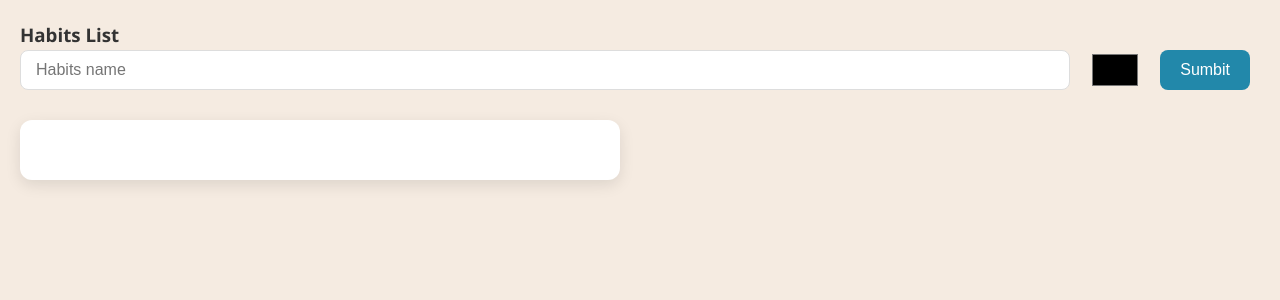
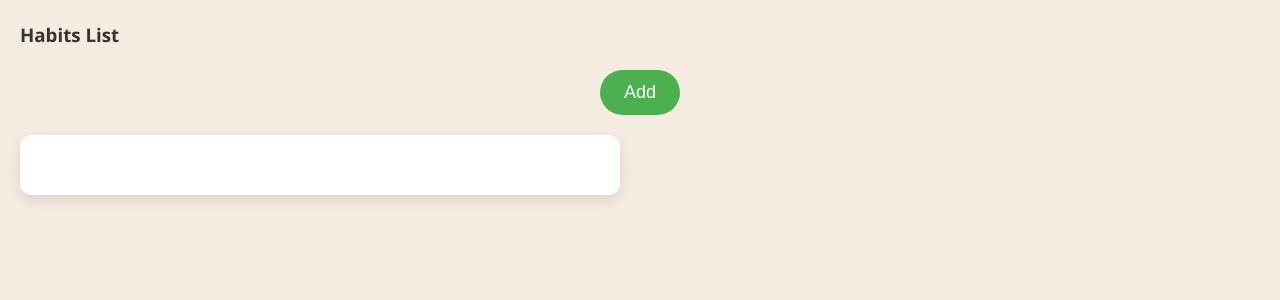
Before and after one commit to Gad3n/HabitsTracker, a Flask app: page / in a window 1280 px wide. Shown: the top 300 px of the page. Run offline with Flask 3, Linux system fonts and the light colour scheme; data that the repository does not hold is empty.

Commit message:
Add form for habit create

```diff
--- a/static/scipt.js
+++ b/static/script.js
@@ -55,20 +55,50 @@ async function loadHabits() {
     })
 }
 
-document.getElementById('habit_create').addEventListener('submit', function (e) {
+document.getElementById('habit_create').addEventListener('submit', async function (e) {
     e.preventDefault();
-    const formData = new FormData(this)
-    const data = Object.fromEntries(formData.entries());
-
-    fetch('/habits', {
-        method: 'POST',
-        headers: {
-            'Content-Type': 'application/json'
-        },
-        body: JSON.stringify(data)
-    })
-        .then(response => response.json())
-        .then(result => console.log(result))
+    const habit_name = document.getElementById('form_habit_name').value;
+    const habit_color = document.getElementById('form_habit_color').value;
+    console.log('Data send:', { habit_name, habit_color });
+    try {
+        const response = await fetch('/habits', {
+            method: 'POST',
+            headers: {
+                'Content-Type': 'application/json'
+            },
+            body: JSON.stringify({ habit_name, habit_color })
+        });
+        if (!response.ok) {
+            const errorText = await response.text();
+            console.error('Status error:', response.status);
+            console.error('Answer body:', errorText);
+            throw new Error(`HTTP ${response.status}: ${errorText}`)
+        }
+        const result = await response.json();
+        console.log('Habit add');
+        closeForm();
+        document.getElementById('form_habit_name').value = '';
+        document.getElementById('form_habit_color').value = '#ff9800';
+        loadHabits();
+    } catch (err) {
+        console.error(err);
+        alert('Habit dont add');
+    }
 })
 
+const form = document.getElementById('form_window')
+const openBtn = document.getElementById('form_opener')
+const closeBtn = document.getElementById('close_button')
+
+function openForm() {
+    form.classList.remove('hidden')
+}
+
+function closeForm() {
+    form.classList.add('hidden')
+}
+
+openBtn.addEventListener('click', openForm)
+closeBtn.addEventListener('click', closeForm)
+
 loadHabits()
--- a/static/style.css
+++ b/static/style.css
@@ -22,50 +22,7 @@ body {
     box-shadow: 0 5px 15px rgba(0, 0, 0, 0.1);
 }
 
-#habit_create {
-    display: flex;
-    gap: 10px;
-    margin-bottom: 30px;
-    flex-wrap: wrap;
-}
 
-#habit_name {
-    flex: 1;
-    padding: 10px 15px;
-    border: 1px solid #ddd;
-    border-radius: 8px;
-    font-size: 16px;
-    outline: none;
-    transition: border-color 0.2s;
-}
-
-#habit_name:focus {
-    border-color: #007bff;
-}
-
-#habit_color {
-    width: 50px;
-    height: 40px;
-    border: none;
-    border-radius: 8px;
-    cursor: pointer;
-    background: transparent;
-}
-
-button[type="submit"] {
-    padding: 10px 20px;
-    background-color: #28a;
-    color: white;
-    border: none;
-    border-radius: 8px;
-    font-size: 16px;
-    cursor: pointer;
-    transition: background-color 0.2s;
-}
-
-button[type="submit"]:hover {
-    background-color: #218831;
-}
 
 .complete_button {
     width: 40px;
@@ -123,3 +80,109 @@ button[type="submit"]:hover {
 .complete_button.completed {
     background-color: #7f84f3;
 }
+
+#form_opener {
+    display: block;
+    margin: 20px auto;
+    padding: 12px 24px;
+    font-size: 18px;
+    background-color: #4caf50;
+    color: white;
+    border: none;
+    border-radius: 30px;
+    cursor: pointer;
+    transition: background 0.2s;
+}
+
+#form_opener:hover {
+    background-color: #45a049;
+}
+
+#form_window {
+    position: fixed;
+    top: 0;
+    left: 0;
+    width: 100%;
+    height: 100%;
+    background-color: rgba(0, 0, 0, 0.5);
+    display: flex;
+    justify-content: center;
+    align-items: center;
+    z-index: 1000;
+}
+
+#form_window.hidden {
+    display: none !important;
+}
+
+#form_content {
+    background: white;
+    margin: 10px auto;
+    padding: 30px;
+    border-radius: 16px;
+    width: 90%;
+    max-width: 400px;
+    box-shadow: 0 10px 30px rgba(0, 0, 0, 0.2);
+    position: relative;
+}
+
+.sumbit_button {
+    width: 40px;
+    height: 40px;
+    border-radius: 50%;
+
+    background-color: #4ca;
+    color: white;
+
+    border: none;
+    cursor: pointer;
+
+    display: inline-flex;
+    align-items: center;
+    justify-content: center;
+    font-style: 20px;
+
+    transition: all 0.2s ease;
+
+    box-shadow: 0 2px 5px rgba(0, 0, 0, 0.2);
+}
+
+#close_button {
+    position: absolute;
+    top: 15px;
+    right: 20px;
+    font-size: 28px;
+    font-weight: bold;
+    color: #aaa;
+    cursor: pointer;
+}
+
+#close_button {
+    color: black;
+}
+
+.form_block {
+    margin-bottom: 20px;
+}
+
+.form_block label {
+    display: block;
+    margin-bottom: 20px;
+    font-weight: 500;
+}
+
+.form_block input[type="text"] {
+    width: 100%;
+    padding: 10px;
+    border: 1px solid #ddd;
+    border-radius: 8px;
+    font-style: 16px;
+}
+
+.form_block input[type="color"] {
+    width: 100%;
+    height: 40px;
+    border: none;
+    border-radius: 8px;
+    cursor: pointer;
+}
--- a/templates/index.html
+++ b/templates/index.html
@@ -13,14 +13,32 @@
     <h3>
         Habits List
     </h3>
-    <form id="habit_create" , method="post">
-        <input type="text" , name="habit_name" , id="habit_name" , placeholder="Habits name" required><br>
-        <input type="color" , name="habit_color" , id="habit_color"><br>
-        <button type="submit">Sumbit</button><br>
-    </form>
+
+    <button id="form_opener">Add</button>
+
+    <div id="form_window" , class="form_window hidden">
+        <div id="form_content">
+            <span id="close_button">&times;</span>
+            <h2>Habit create</h2>
+            <form id="habit_create">
+                <div class="form_block">
+                    <label for="form_habit_name">Name:</label>
+                    <input type="text" , id="form_habit_name" , name="habit_name" , required>
+                </div>
+                <div class="form_block">
+                    <label for="form_habit_color">Color:</label>
+                    <input type="color" , id="form_habit_color" , name="habit_color" , required>
+                </div>
+                <div class="form_block">
+                    <button type="submit" class="sumbit_button">Submit</button>
+                </div>
+
+            </form>
+        </div>
+    </div>
 
     <div class="container" id="habits_list"></div>
-    <script src="{{url_for('static', filename='scipt.js')}}"></script>
+    <script src="{{url_for('static', filename='script.js')}}"></script>
 
 </body>
 
```
